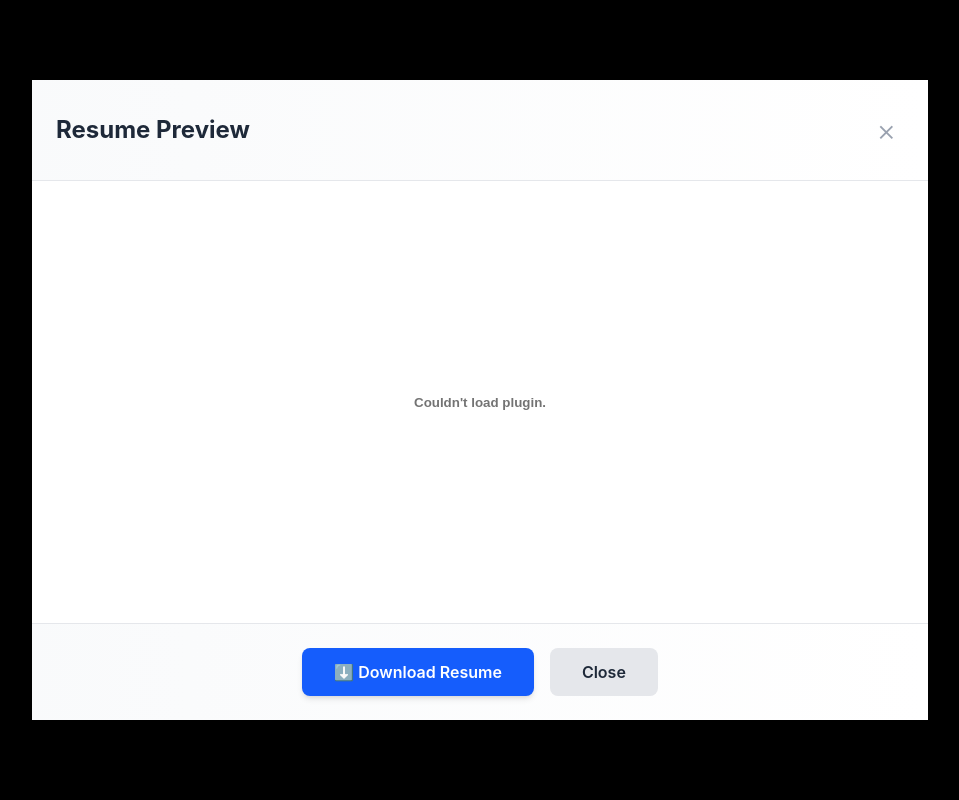
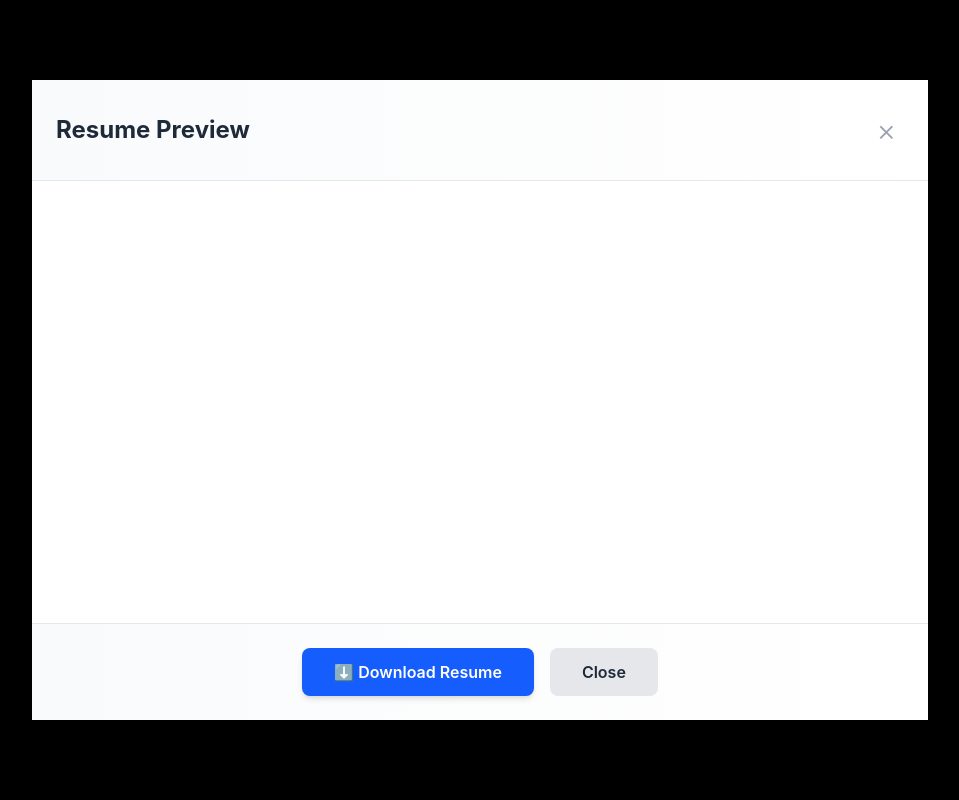
Before and after one commit to CodeByRushi11/rushikesh-portfolio, a React (Vite) app: page / in a window 1280 px wide. Both pictures are taken after a click on the button "👁️ Preview Resume". Shown: the top 800 px of the page, without its empty margins (160-1119 px from the left). Built offline with nearby package versions, Linux system fonts and the light colour scheme.

Commit message:
Updated portfolio section

```diff
--- a/src/components/Contact.jsx
+++ b/src/components/Contact.jsx
@@ -42,7 +42,7 @@ function Contact() {
                   href="tel:+918010688148"
                   className="text-base md:text-lg font-semibold text-gray-800 hover:text-blue-600 transition"
                 >
-                  +91 8010688148
+                  +91 8010688184
                 </a>
               </div>
             </div>
--- a/src/components/ResumeModal.jsx
+++ b/src/components/ResumeModal.jsx
@@ -1,13 +1,31 @@
+import { useState } from "react";
+
 function ResumeModal({ onClose }) {
+  const [closing, setClosing] = useState(false);
+
+  const handleClose = () => {
+    setClosing(true);
+    // wait for animation before calling parent onClose
+    setTimeout(onClose, 300);
+  };
+
   return (
-    <div className="fixed inset-0 bg-black bg-opacity-50 flex items-center justify-center z-50 p-4 backdrop-blur-sm">
-      <div className="bg-white rounded-xl shadow-2xl w-full max-w-4xl h-[85vh] md:h-[80vh] flex flex-col animate-in fade-in duration-300">
+    <div
+      className={`fixed inset-0 bg-black bg-opacity-50 flex items-center justify-center z-50 p-4 backdrop-blur-sm transition-opacity duration-300 ${
+        closing ? "opacity-0" : "opacity-100"
+      }`}
+    >
+      <div
+        className={`bg-white rounded-xl shadow-2xl w-full max-w-4xl h-[85vh] md:h-[80vh] flex flex-col transition-transform duration-300 ${
+          closing ? "scale-95 opacity-0" : "scale-100 opacity-100"
+        }`}
+      >
         <div className="flex justify-between items-center p-4 md:p-6 border-b border-gray-200 bg-gradient-to-r from-gray-50 to-white">
           <h3 className="text-xl md:text-2xl font-bold text-gray-800">
             Resume Preview
           </h3>
           <button
-            onClick={onClose}
+            onClick={handleClose}
             className="text-gray-400 hover:text-gray-600 text-3xl font-light transition p-2 hover:bg-gray-100 rounded flex-shrink-0"
             aria-label="Close modal"
           >
@@ -15,11 +33,41 @@ function ResumeModal({ onClose }) {
           </button>
         </div>
 
-        <embed
+        <iframe
           src="/Rushikesh_Resume.pdf"
           type="application/pdf"
-          className="flex-1 w-full"
+          className="flex-1 w-full border-0"
+          title="Resume Preview"
         />
+
+        <div className="flex-1 w-full bg-gray-50 flex items-center justify-center p-6 hidden">
+          <div className="text-center">
+            <div className="text-6xl mb-4">📄</div>
+            <h4 className="text-xl font-bold text-gray-800 mb-4">
+              Rushikesh_Resume.pdf
+            </h4>
+            <p className="text-gray-600 mb-6">
+              Open resume in a new window or download to your device
+            </p>
+            <div className="flex gap-4 justify-center">
+              <a
+                href="/Rushikesh_Resume.pdf"
+                target="_blank"
+                rel="noopener noreferrer"
+                className="bg-blue-600 text-white px-6 py-2 rounded-lg hover:bg-blue-700 transition inline-flex items-center gap-2 font-semibold"
+              >
+                🔗 Open in New Tab
+              </a>
+              <a
+                href="/Rushikesh_Resume.pdf"
+                download
+                className="bg-green-600 text-white px-6 py-2 rounded-lg hover:bg-green-700 transition inline-flex items-center gap-2 font-semibold"
+              >
+                ⬇️ Download
+              </a>
+            </div>
+          </div>
+        </div>
 
         <div className="p-4 md:p-6 border-t border-gray-200 bg-gradient-to-r from-gray-50 to-white flex flex-col md:flex-row justify-center gap-3 md:gap-4">
           <a
@@ -32,7 +80,7 @@ function ResumeModal({ onClose }) {
             ⬇️ Download Resume
           </a>
           <button
-            onClick={onClose}
+            onClick={handleClose}
             className="bg-gray-200 text-gray-800 px-6 md:px-8 py-2.5 md:py-3 rounded-lg hover:bg-gray-300 transition font-semibold text-sm md:text-base"
           >
             Close
```
